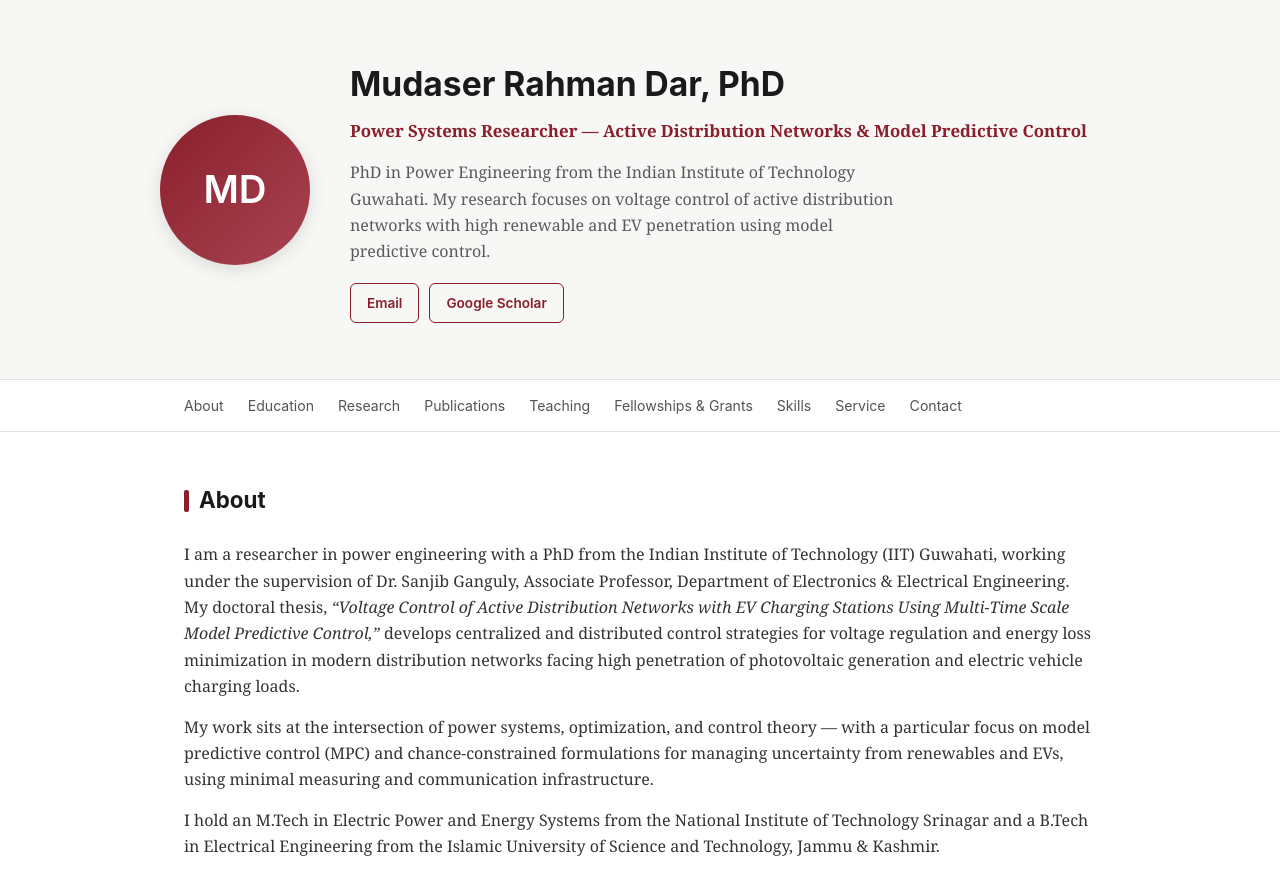
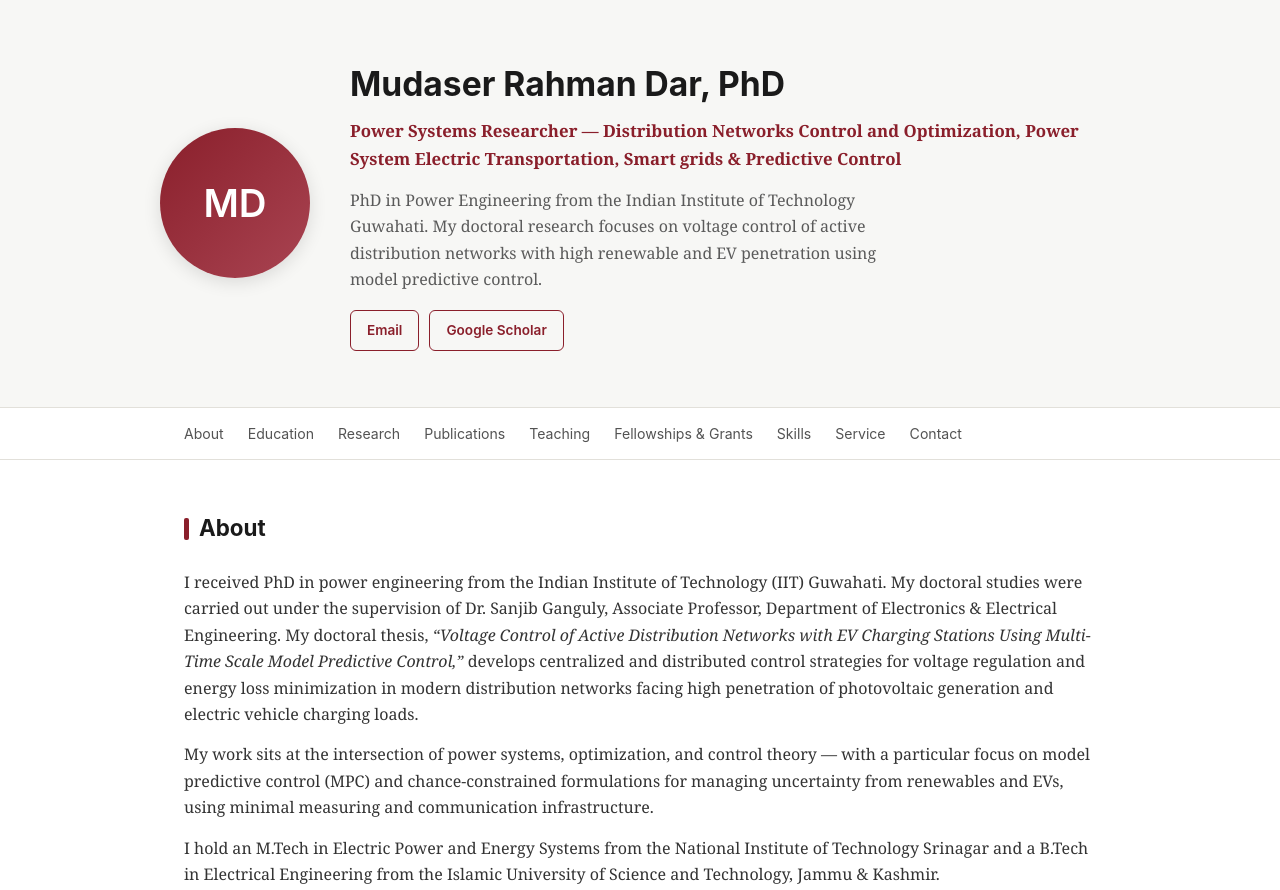
Before and after one commit to darmudaser2411/darmudaser, a plain HTML site: page index.html in a window 1280 px wide. Shown: the top 890 px of the page. Drawn offline with Linux system fonts and the light colour scheme.

Commit message:
Revise personal introduction and about section
Updated the title line and tagline for clarity. Revised the about section to enhance the description of academic background and research focus.

```diff
--- a/index.html
+++ b/index.html
@@ -290,8 +290,8 @@
     <div class="photo">MD</div>
     <div class="hero-text">
       <h1>Mudaser Rahman Dar, PhD</h1>
-      <div class="title-line">Power Systems Researcher &mdash; Active Distribution Networks &amp; Model Predictive Control</div>
-      <p class="tagline">PhD in Power Engineering from the Indian Institute of Technology Guwahati. My research focuses on voltage control of active distribution networks with high renewable and EV penetration using model predictive control.</p>
+      <div class="title-line">Power Systems Researcher &mdash; Distribution Networks Control and Optimization, Power System Electric Transportation, Smart grids &amp; Predictive Control</div>
+      <p class="tagline">PhD in Power Engineering from the Indian Institute of Technology Guwahati. My doctoral research focuses on voltage control of active distribution networks with high renewable and EV penetration using model predictive control.</p>
       <div class="hero-links">
         <a class="btn" href="mailto:darmudaser2411@gmail.com">Email</a>
         <a class="btn" href="https://scholar.google.com/citations?user=bK7VVdIAAAAJ&hl=en" target="_blank" rel="noopener">Google Scholar</a>
@@ -318,7 +318,7 @@
 
   <section id="about" class="about">
     <h2>About</h2>
-    <p>I am a researcher in power engineering with a PhD from the Indian Institute of Technology (IIT) Guwahati, working under the supervision of Dr. Sanjib Ganguly, Associate Professor, Department of Electronics &amp; Electrical Engineering. My doctoral thesis, <em>&ldquo;Voltage Control of Active Distribution Networks with EV Charging Stations Using Multi-Time Scale Model Predictive Control,&rdquo;</em> develops centralized and distributed control strategies for voltage regulation and energy loss minimization in modern distribution networks facing high penetration of photovoltaic generation and electric vehicle charging loads.</p>
+    <p>I received PhD in power engineering from the Indian Institute of Technology (IIT) Guwahati. My doctoral studies were carried out under the supervision of Dr. Sanjib Ganguly, Associate Professor, Department of Electronics &amp; Electrical Engineering. My doctoral thesis, <em>&ldquo;Voltage Control of Active Distribution Networks with EV Charging Stations Using Multi-Time Scale Model Predictive Control,&rdquo;</em> develops centralized and distributed control strategies for voltage regulation and energy loss minimization in modern distribution networks facing high penetration of photovoltaic generation and electric vehicle charging loads.</p>
       <p>My work sits at the intersection of power systems, optimization, and control theory &mdash; with a particular focus on model predictive control (MPC) and chance-constrained formulations for managing uncertainty from renewables and EVs, using minimal measuring and communication infrastructure.</p>
     <p>I hold an M.Tech in Electric Power and Energy Systems from the National Institute of Technology Srinagar and a B.Tech in Electrical Engineering from the Islamic University of Science and Technology, Jammu &amp; Kashmir.</p>
   </section>
```
